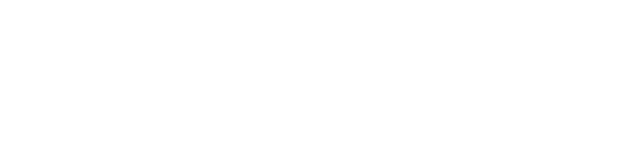
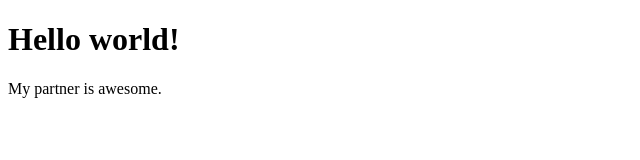
Before and after one commit to AmandaAuld/cst251, a plain HTML site: page lab2/index.html in a window 1280 px wide. Shown: the whole page, without its empty margins (0-640 px from the left). Drawn offline with Linux system fonts and the light colour scheme.

Commit message:
Basic framework for Lab2

```diff
--- a/lab2/index.html
+++ b/lab2/index.html
@@ -1,11 +1,13 @@
 <!DOCTYPE html>
 <html>
 <head>
-	<title>Lab X - Subject/Topic</title>
+	<title>Lab 2 - Your First HTML</title>
 	<link rel="stylesheet" type="text/css" href="../css/site.css">
 	<link rel="stylesheet" type="text/css" href="css/lab.css">
 </head>
 <body>
+<h1>Hello world!</h1>
 
+<p>My partner is awesome.</p>
 </body>
 </html>
```
